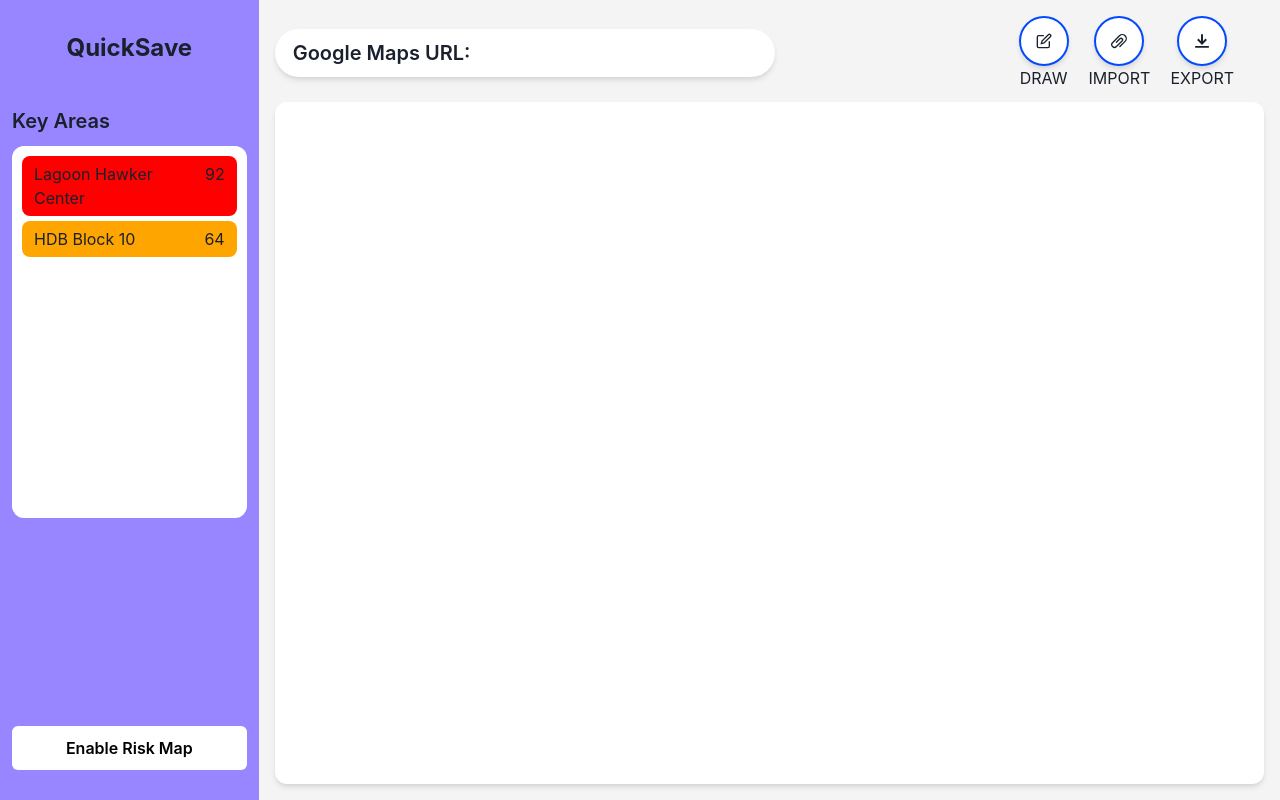
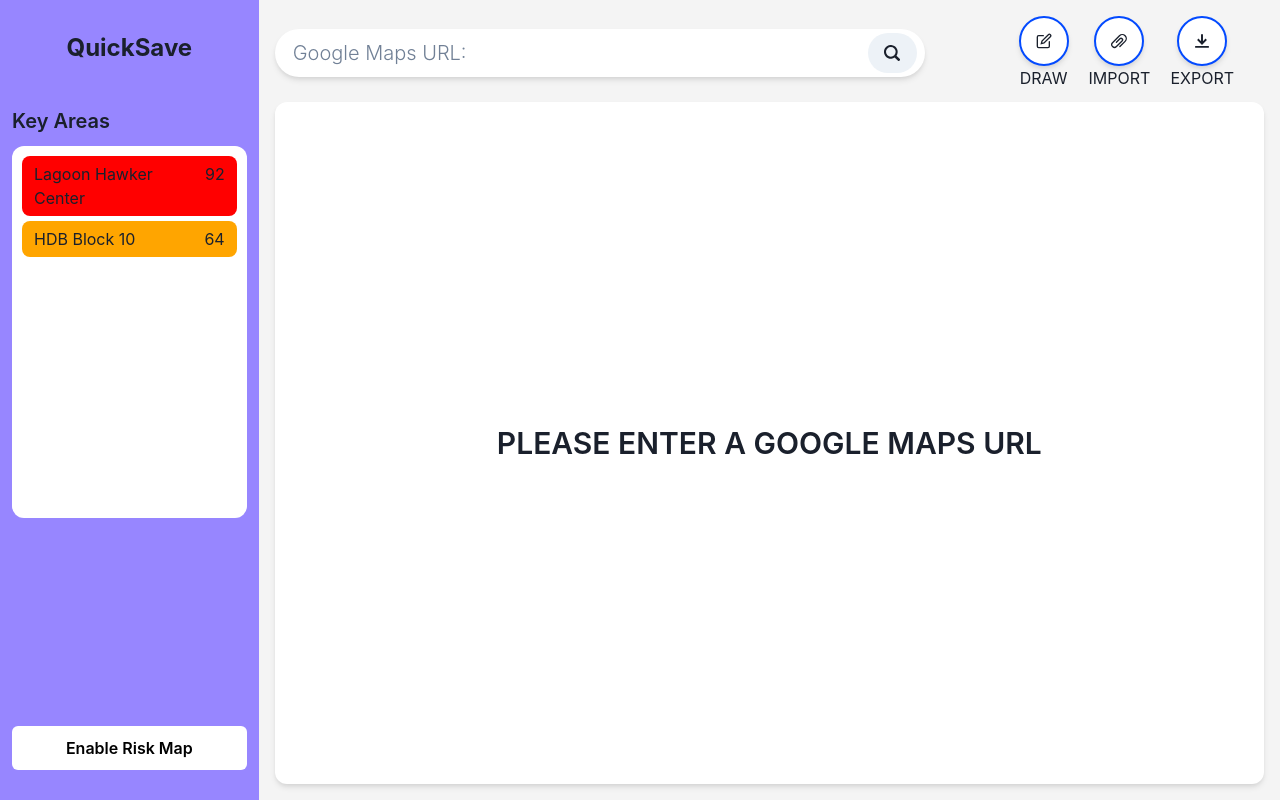
Before and after one commit to kahkoii/hackomania2024, a React (Vite) app: page / in a window 1280 px wide. Built offline with nearby package versions, Linux system fonts and the light colour scheme.

Commit message:
create form logic for url field

```diff
--- a/src/pages/Home/Home.tsx
+++ b/src/pages/Home/Home.tsx
@@ -1,9 +1,29 @@
-import { useState } from 'react'
-import { Flex, Text, Button, background } from '@chakra-ui/react'
-import { AttachmentIcon, EditIcon, DownloadIcon } from '@chakra-ui/icons'
+import { FormEvent, useState } from 'react'
+import { Flex, Text, Button, FormControl, Input } from '@chakra-ui/react'
+import {
+	AttachmentIcon,
+	EditIcon,
+	DownloadIcon,
+	Search2Icon,
+} from '@chakra-ui/icons'
 
 const Home: React.FC = () => {
 	const [riskMap, setRiskMap] = useState(false)
+	const [mapsURL, setMapsURL] = useState('')
+	const [validURL, setValidURL] = useState(false)
+
+	const submitURL = (event: FormEvent): void => {
+		event.preventDefault
+		validateURL()
+	}
+
+	const inputChange = (e: React.ChangeEvent<HTMLInputElement>) => {
+		setMapsURL(e.target.value)
+	}
+
+	const validateURL = () => {
+		setValidURL(true)
+	}
 
 	return (
 		<Flex
@@ -100,15 +120,33 @@ const Home: React.FC = () => {
 						flexDir="row"
 						bgColor="#FFF"
 						height="65%"
-						width="500px"
+						width="650px"
 						borderRadius="30px"
-						padding="0px 18px"
+						padding="0px 8px 0px 18px"
 						alignItems="center"
 						boxShadow="md"
 					>
-						<Text fontSize="xl" fontWeight="semibold">
-							Google Maps URL:
-						</Text>
+						<FormControl onSubmit={submitURL}>
+							<Input
+								placeholder="Google Maps URL:"
+								fontSize="xl"
+								fontWeight="light"
+								variant="unstyled"
+								onChange={inputChange}
+								onKeyDown={(e) => {
+									if (e.key === 'Enter') {
+										validateURL()
+									}
+								}}
+							/>
+						</FormControl>
+						<Button
+							width="50px"
+							borderRadius="30px"
+							onClick={() => validateURL()}
+						>
+							<Search2Icon />
+						</Button>
 					</Flex>
 					{/* Functional Buttons */}
 					<Flex flexDir="row" gap="20px" marginRight="30px">
@@ -163,7 +201,19 @@ const Home: React.FC = () => {
 					bgColor="white"
 					borderRadius="12px"
 					boxShadow="md"
-				></Flex>
+					alignItems="center"
+					justifyContent="center"
+				>
+					{validURL ? (
+						<Flex>
+							<Text>{mapsURL}</Text>
+						</Flex>
+					) : (
+						<Text fontWeight="semibold" fontSize="3xl">
+							PLEASE ENTER A GOOGLE MAPS URL
+						</Text>
+					)}
+				</Flex>
 			</Flex>
 		</Flex>
 	)
```
